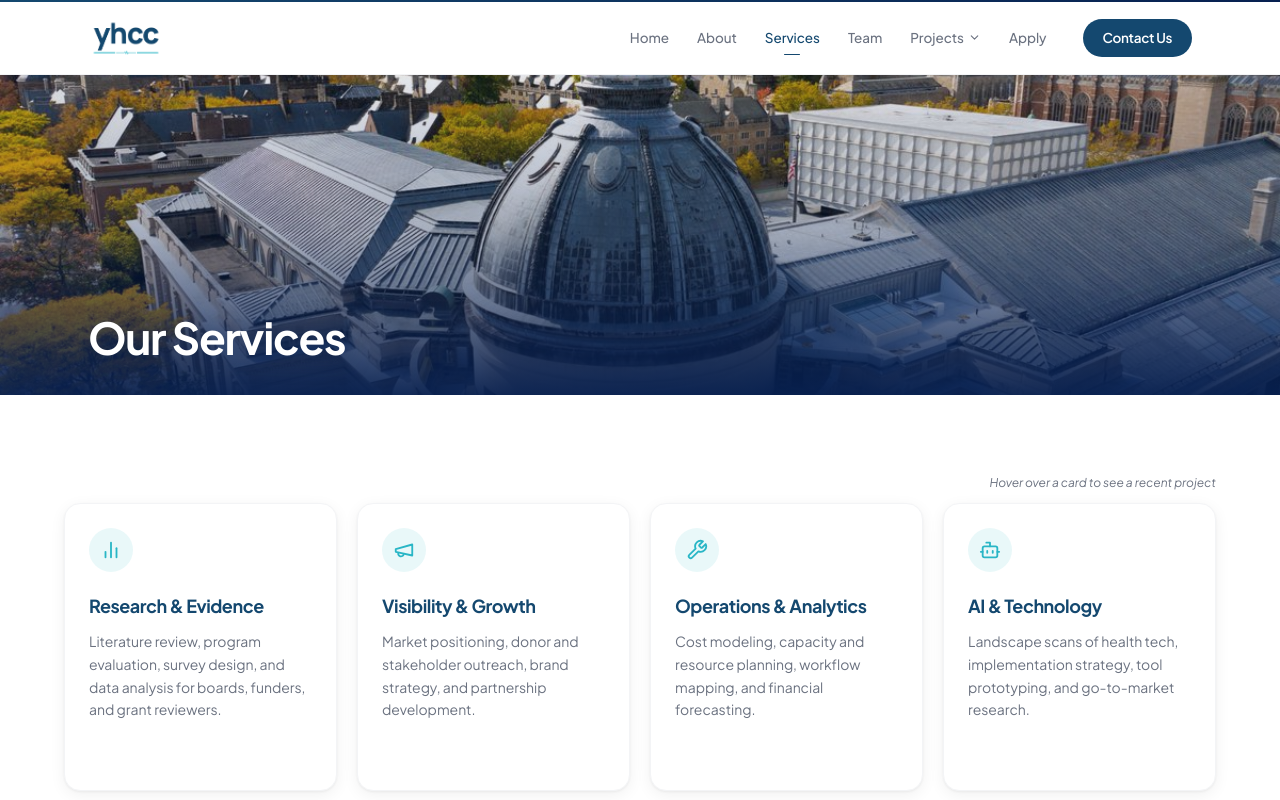
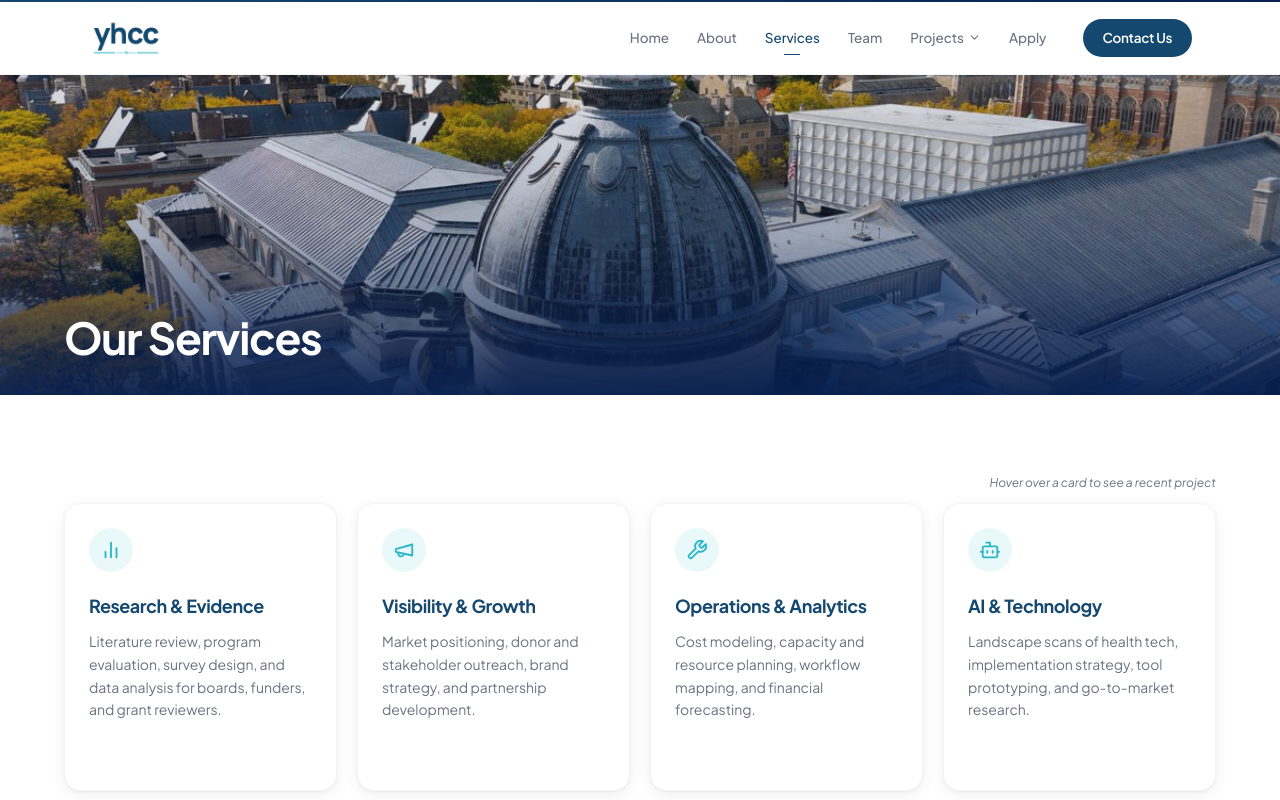
Before and after one commit to sofiagrimm/yale-healthcare-consulting, a React (Vite) app: page /services in a window 1280 px wide. Shown: the top 800 px of the page. Built offline with nearby package versions, Linux system fonts and the light colour scheme.

Commit message:
Align Services hero title with first practice-area card

```diff
--- a/src/pages/Services.tsx
+++ b/src/pages/Services.tsx
@@ -43,8 +43,8 @@ export default function Services() {
           className="absolute inset-0 w-full h-full object-cover"
         />
         <div className="absolute inset-0 bg-gradient-to-t from-yale-blue-deeper/95 via-yale-blue-deeper/35 to-yale-blue-deeper/10" />
-        <div className="absolute inset-0 flex items-end">
-          <div className="max-w-6xl mx-auto px-6 w-full pb-6 md:pb-8">
+        <div className="absolute inset-0 flex items-end px-6">
+          <div className="max-w-6xl mx-auto w-full pb-6 md:pb-8">
             <BlurReveal delay={0.1}>
               <h1 className="text-[1.75rem] sm:text-[2.25rem] md:text-[2.75rem] font-bold tracking-[-0.03em] text-white drop-shadow-[0_2px_12px_rgba(7,32,80,0.6)]">
                 Our Services
```
